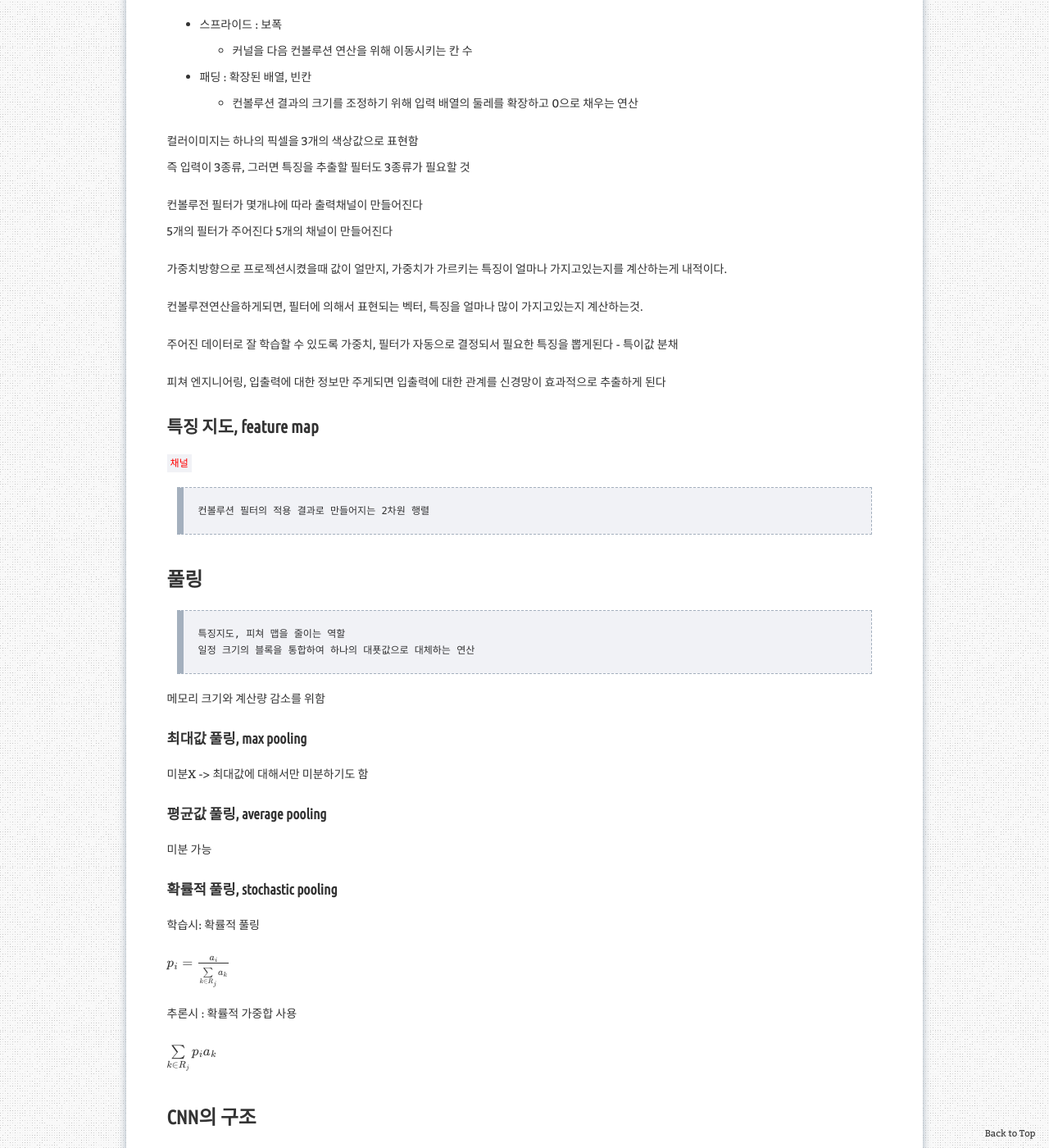
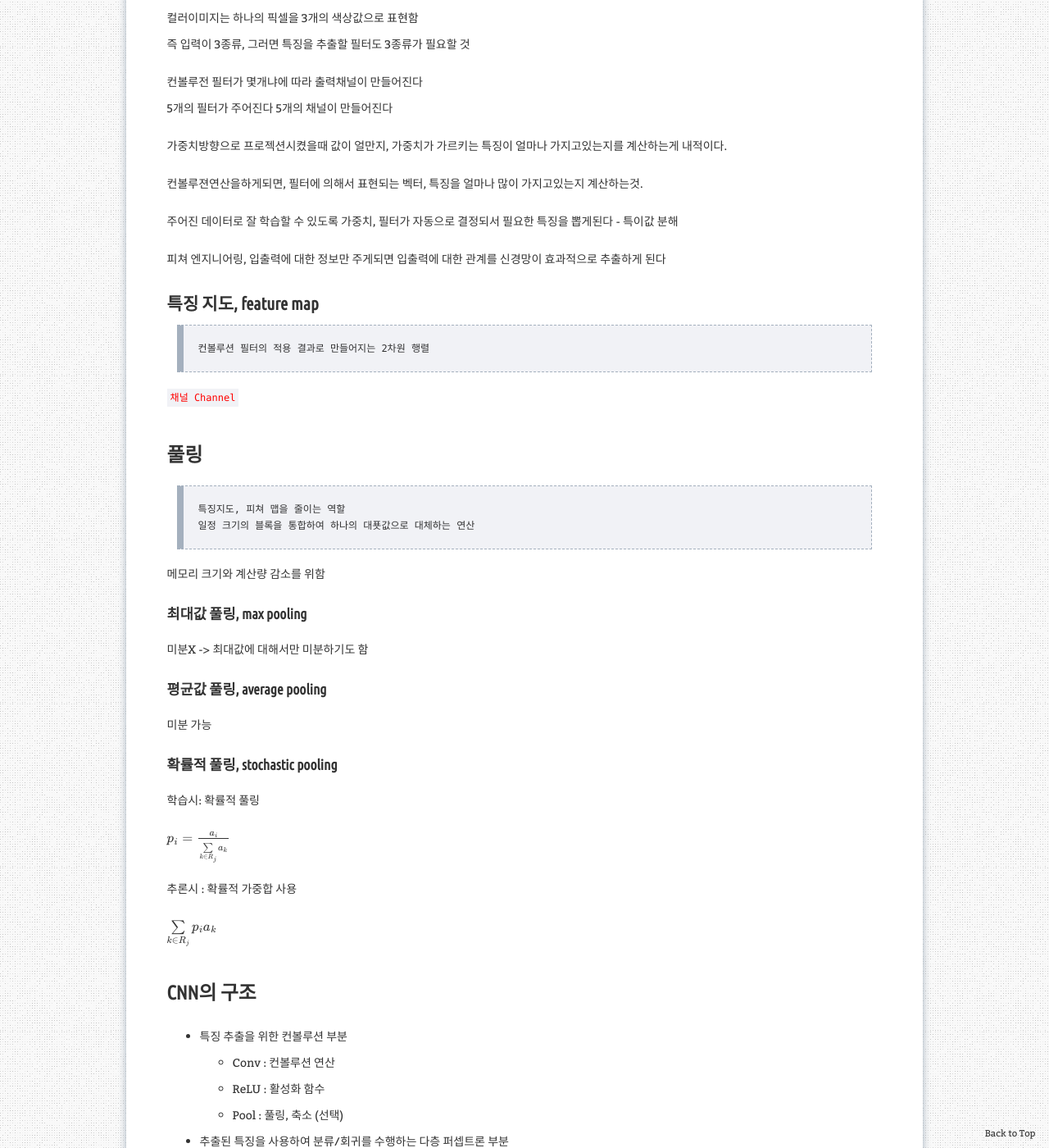
Before and after one commit to aristohyun/aristohyun.github.io, a Jekyll site: the page built from _posts/2021-10-19-AI_05.md, in a window 1280 px wide and 1400 px high, scrolled down 21942 px. Shown: the whole window at 82% size. Built offline with Jekyll 4.4.1, drawn with Linux system fonts in a browser that asks for light colours; formulas are drawn with MathJax 3; comment, search, counter and statistics services are not loaded; some of the changed text lies outside the part shown.

Commit message:
Update 2021-10-19-AI_05.md

```diff
--- a/_posts/2021-10-19-AI_05.md
+++ b/_posts/2021-10-19-AI_05.md
@@ -634,7 +634,7 @@ w^{(t+1)} = w^{(t)} - \eta \frac{\partial E(w^{(t)}) }{\partial w}
 \end{align\*}
 @
 
-![image](https://user-images.githubusercontent.com/32366711/141807604-e8f928b1-e65d-4dab-bcbf-87b5665b8058.png){width="300"}
+![image](https://user-images.githubusercontent.com/32366711/141807604-e8f928b1-e65d-4dab-bcbf-87b5665b8058.png){:width="300"}
 
 
 #### NAG, Nesterov Accelerated Gradient
@@ -648,7 +648,7 @@ w^{(t+1)} = w^{(t)} - \eta \frac{\partial E(w^{(t)}) }{\partial w}
 \end{align\*}
 @
 
-![image](https://user-images.githubusercontent.com/32366711/141807555-becdc9a8-67bf-48d5-ac4a-12af5fc08bc3.png){width="300"}
+![image](https://user-images.githubusercontent.com/32366711/141807555-becdc9a8-67bf-48d5-ac4a-12af5fc08bc3.png){:width="300"}
 
 
 #### Adagrad
@@ -709,15 +709,15 @@ w^{(t+1)} = w^{(t)} - \eta \frac{\partial E(w^{(t)}) }{\partial w}
 
 컨볼루젼연산을하게되면, 필터에 의해서 표현되는 벡터, 특징을 얼마나 많이 가지고있는지 계산하는것.
 
-주어진 데이터로 잘 학습할 수 있도록 가중치, 필터가 자동으로 결정되서 필요한 특징을 뽑게된다 - 특이값 분채
+주어진 데이터로 잘 학습할 수 있도록 가중치, 필터가 자동으로 결정되서 필요한 특징을 뽑게된다 - 특이값 분해
 
 피쳐 엔지니어링, 입출력에 대한 정보만 주게되면 입출력에 대한 관계를 신경망이 효과적으로 추출하게 된다
 
 ### 특징 지도, feature map
 
-`채널`
+> 컨볼루션 필터의 적용 결과로 만들어지는 2차원 행렬
 
-> 컨볼루션 필터의 적용 결과로 만들어지는 2차원 행렬
+`채널 Channel`
 
 ## 풀링
 
@@ -753,7 +753,7 @@ $
 - 특징 추출을 위한 컨볼루션 부분
     - Conv : 컨볼루션 연산
     - ReLU : 활성화 함수
-    - Pool (선택)
+    - Pool : 풀링, 축소 (선택)
 - 추출된 특징을 사용하여 분류/회귀를 수행하는 다층 퍼셉트론 부분
     - 전방향으로 완전 연결층 반복
     - 소프트 맥스[^softmax] 연산 추가
@@ -762,13 +762,25 @@ $
 
 [^softmax]: 출력의 값이 0 이상이면서 합은 1
 
+
+#### 메모리 요구량
+
+<img width="600" alt="image" src="https://user-images.githubusercontent.com/32366711/145710374-6d6af78e-8df4-4eb5-b2cf-74564cf4fae2.png">
+
+
 ### 가중치 학습
 
+수치적 미분, 기호적 미분
+
 기존 미분 방법은 잘 안쓴다. 너무 오래 걸림
+
 
 #### 자동 미분, automatic differentiation
 
 Chain Rule에 따라 연쇄 법칙에 의해 미분 계산
+
+<img width="411" alt="image" src="https://user-images.githubusercontent.com/32366711/145710420-0676c205-4566-4f1f-85d9-09afbc49b01c.png">
+
 
 # 컨볼루션 연산과 영상 분류 CNN 모델
 
@@ -795,7 +807,7 @@ Chain Rule에 따라 연쇄 법칙에 의해 미분 계산
 
 ### LeNet 모델
 
-> Conv - Pll - Conv - Pool - Conv - FC - FC(SM)[^LeNet5]
+> Conv - Pool - Conv - Pool - Conv - FC - FC(SM)[^LeNet5]
 
 입력 : 32 * 32 필기체 숫자 영상
 풀링 : 가중치 * (2 * 2 블록의 합) + 편차항
```
